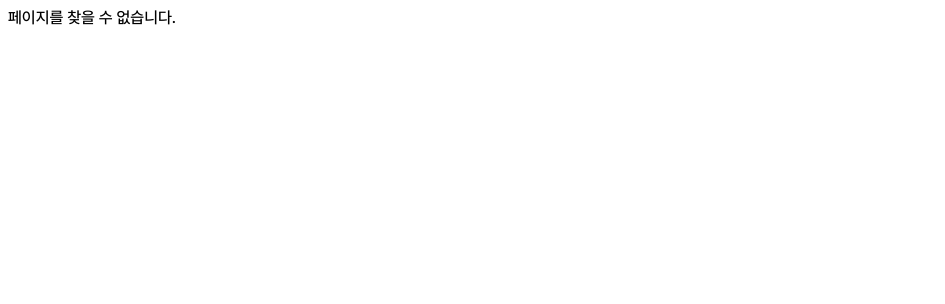
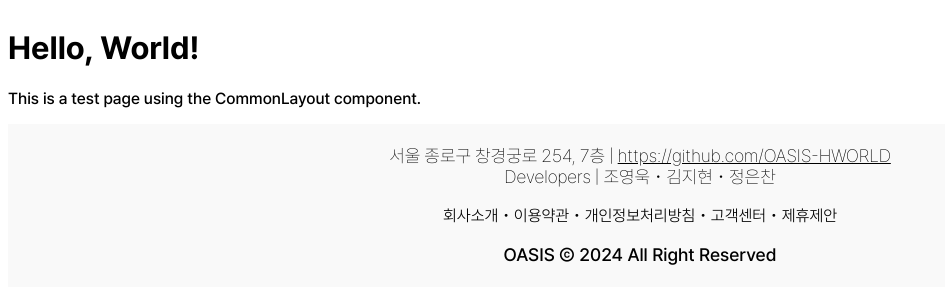
Before and after one commit to EunchanJeong/hworld-react, a React (Create React App) app: page /test in a window 1280 px wide. Shown: the top 304 px of the page, without its empty margins (0-945 px from the left). Built offline with nearby package versions, Linux system fonts and the light colour scheme.

Commit message:
:sparkles: Feat: 푸터 생성

```diff
--- a/src/Router.js
+++ b/src/Router.js
@@ -3,6 +3,7 @@ import { BrowserRouter, Routes, Route } from 'react-router-dom';
 
 import Main from './pages/Main';
 import NotFound from './pages/NotFound';
+import TestLayout from './pages/TestLayout';
 
 const Router = () => {
   return (
@@ -11,6 +12,7 @@ const Router = () => {
         {/*누구나 접근 가능*/}
         <Route path="/" element={<Main />} />
         <Route path="*" element={<NotFound />} />
+        <Route path="/test" element={<TestLayout />} />
 
         {/*로그인한 사용자만 접근 가능*/}
         {/* <Route path="/list" element={<ProtectedRoute element={<List />} />} /> */}
--- /dev/null
+++ b/src/components/Footer/index.jsx
@@ -0,0 +1,26 @@
+import React from 'react';
+import { FooterContainer, FooterThinText, FooterLightText, FooterMediumText } from './styled';
+
+const Footer = () => {
+  return (
+    <FooterContainer>
+      <FooterThinText>
+        서울 종로구 창경궁로 254, 7층 |{' '}
+        <a href="https://github.com/OASIS-HWORLD" target="_blank" rel="noopener noreferrer">
+          https://github.com/OASIS-HWORLD
+        </a>
+      </FooterThinText>
+      <FooterThinText>Developers | 조영욱 • 김지현 • 정은찬</FooterThinText>
+
+      <br></br>
+
+      <FooterLightText>회사소개 • 이용약관 • 개인정보처리방침 • 고객센터 • 제휴제안</FooterLightText>
+
+      <br></br>
+
+      <FooterMediumText>OASIS Ⓒ 2024 All Right Reserved</FooterMediumText>
+    </FooterContainer>
+  );
+};
+
+export default Footer;
--- /dev/null
+++ b/src/components/Footer/styled.js
@@ -0,0 +1,41 @@
+import styled from 'styled-components';
+
+export const FooterContainer = styled.div`
+  display: flex;
+  flex-direction: column;
+  background-color: #f9f9f9;
+  align-items: center;
+  justify-content: center;
+  height: 163px;
+`;
+
+export const FooterThinText = styled.div`
+  font-size: 18px;
+  font-weight: 100;
+
+  a {
+    color: inherit;
+  }
+
+  a:visited {
+    color: inherit;
+  }
+
+  a:hover {
+    color: #284180;
+  }
+
+  a:active {
+    color: inherit;
+  }
+`;
+
+export const FooterLightText = styled.div`
+  font-size: 16px;
+  font-weight: 300;
+`;
+
+export const FooterMediumText = styled.div`
+  font-size: 18px;
+  font-weight: 500;
+`;
--- /dev/null
+++ b/src/components/Layout/index.jsx
@@ -0,0 +1,16 @@
+import React from 'react';
+import CustomFooter from '../Footer';
+import { Container, ContentContainer, CustomContents } from './styled';
+
+const CommonLayout = ({ children }) => {
+  return (
+    <Container>
+      <ContentContainer>
+        <CustomContents>{children}</CustomContents>
+      </ContentContainer>
+      <CustomFooter />
+    </Container>
+  );
+};
+
+export default CommonLayout;
--- /dev/null
+++ b/src/components/Layout/styled.js
@@ -0,0 +1,17 @@
+import styled from 'styled-components';
+
+export const Container = styled.div`
+  display: flex;
+  flex-direction: column;
+`;
+
+export const ContentContainer = styled.div`
+  flex: 1;
+  display: flex;
+  justify-content: center;
+  align-items: center;
+`;
+
+export const CustomContents = styled.div`
+  width: 100%;
+`;
--- /dev/null
+++ b/src/pages/TestLayout/index.jsx
@@ -0,0 +1,13 @@
+import React from 'react';
+import CommonLayout from '../../components/Layout';
+
+const TestLayout = () => {
+  return (
+    <CommonLayout>
+      <h1>Hello, World!</h1>
+      <p>This is a test page using the CommonLayout component.</p>
+    </CommonLayout>
+  );
+};
+
+export default TestLayout;
--- /dev/null
+++ b/src/pages/TestLayout/styled.js
@@ -0,0 +1,12 @@
+import styled from 'styled-components';
+
+export const Sample = styled.div`
+  width: 100vw;
+  height: 74vh;
+  display: flex;
+  flex-direction: column;
+  align-items: center;
+  margin-top: 21vh;
+  padding: 2vh 0;
+  overflow: hidden;
+`;
```
